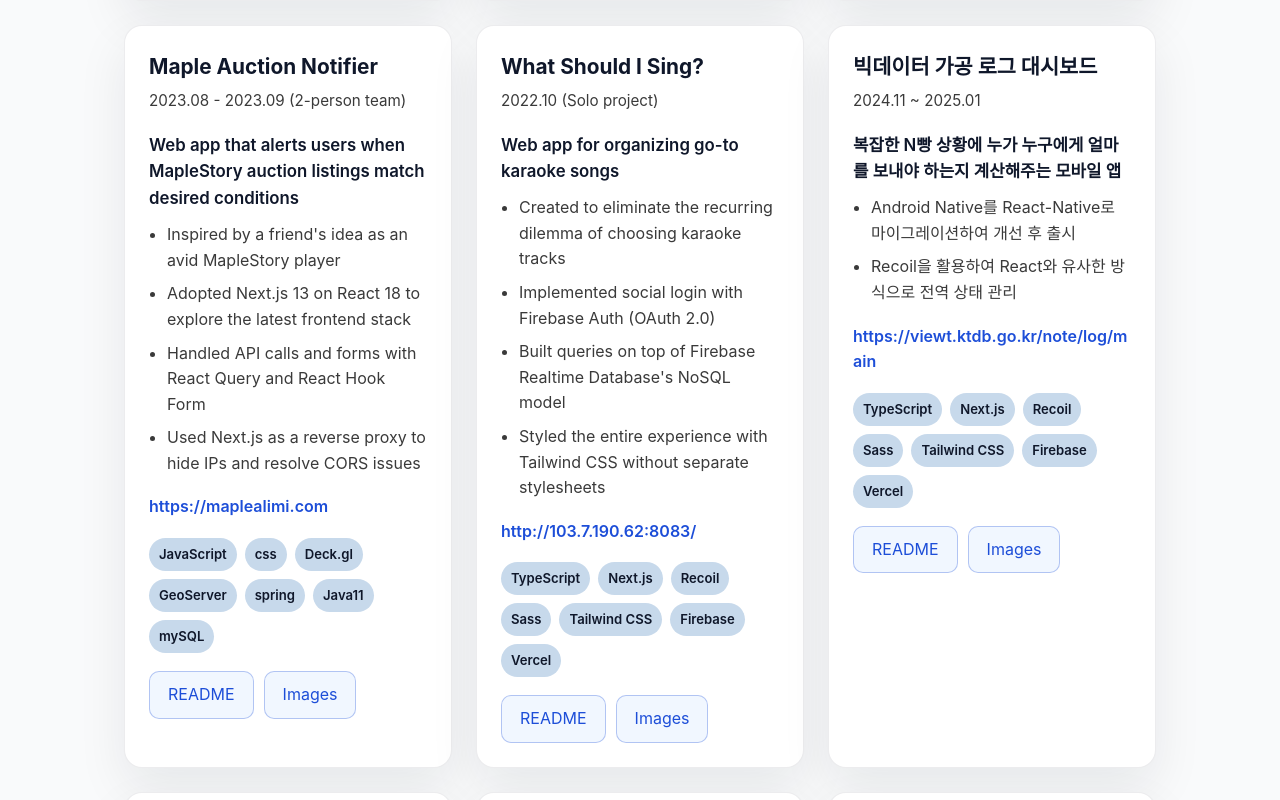
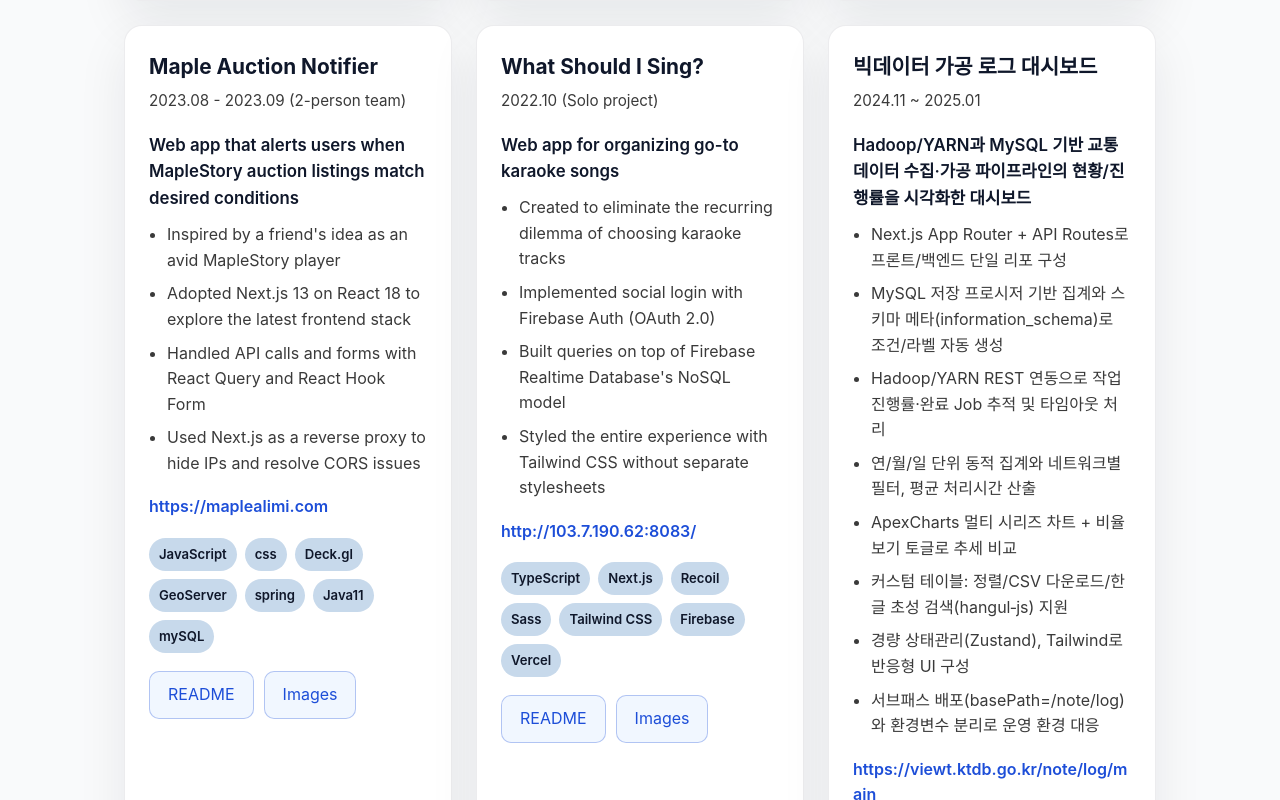
Before and after one commit to parkjh97/jpark-portfolio, a React (Vite) app in the folder my-portfolio/: page / in a window 1280 px wide. Shown: the part 3860-4660 px from the top of the page. Built offline with nearby package versions, Linux system fonts and the light colour scheme.

Commit message:
view-t-log 추가

```diff
--- a/my-portfolio/src/data/content.ts
+++ b/my-portfolio/src/data/content.ts
@@ -231,11 +231,11 @@
     techStack: [
       "TypeScript",
       "Next.js",
-      "Recoil",
-      "Sass",
-      "Tailwind CSS",
-      "Firebase",
-      "Vercel",
+      "TypeScript",
+      "TailwindCSS",
+      "Zustand",
+      "react-apexcharts",
+      "MySQL",
     ],
   },
   {
--- a/my-portfolio/src/i18n/locales/ko.ts
+++ b/my-portfolio/src/i18n/locales/ko.ts
@@ -200,10 +200,16 @@
         name: "빅데이터 가공 로그 대시보드",
         period: "2024.11 ~ 2025.01",
         summary:
-          "복잡한 N빵 상황에 누가 누구에게 얼마를 보내야 하는지 계산해주는 모바일 앱",
+          "Hadoop/YARN과 MySQL 기반 교통 데이터 수집·가공 파이프라인의 현황/진행률을 시각화한 대시보드",
         details: [
-          "Android Native를 React-Native로 마이그레이션하여 개선 후 출시",
-          "Recoil을 활용하여 React와 유사한 방식으로 전역 상태 관리",
+          "Next.js App Router + API Routes로 프론트/백엔드 단일 리포 구성",
+          "MySQL 저장 프로시저 기반 집계와 스키마 메타(information_schema)로 조건/라벨 자동 생성",
+          "Hadoop/YARN REST 연동으로 작업 진행률·완료 Job 추적 및 타임아웃 처리",
+          "연/월/일 단위 동적 집계와 네트워크별 필터, 평균 처리시간 산출",
+          "ApexCharts 멀티 시리즈 차트 + 비율 보기 토글로 추세 비교",
+          "커스텀 테이블: 정렬/CSV 다운로드/한글 초성 검색(hangul‑js) 지원",
+          "경량 상태관리(Zustand), Tailwind로 반응형 UI 구성",
+          "서브패스 배포(basePath=/note/log)와 환경변수 분리로 운영 환경 대응",
         ],
       },
       personalityByFriends: {
@@ -423,7 +429,9 @@
 
       viewTLog: {
         title: "빅데이터 가공 로그 대시보드",
-        intro: ["교통카드 데이터를 바탕으로 대중교통을 분석하는 시스템."],
+        intro: [
+          "Hadoop/YARN과 MySQL 기반 교통 데이터 수집·가공 파이프라인의 현황/진행률을 시각화한 대시보드",
+        ],
         sections: [
           {
             heading: "주요 기능",
```
